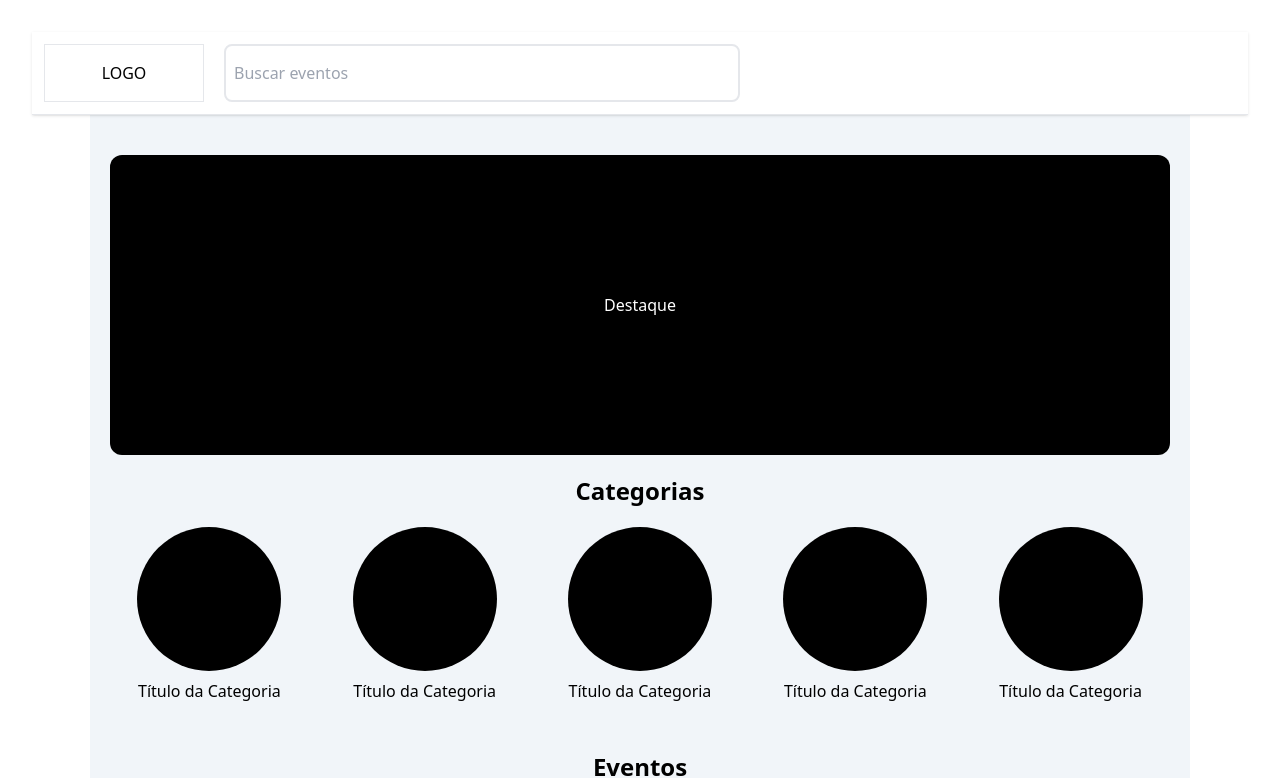
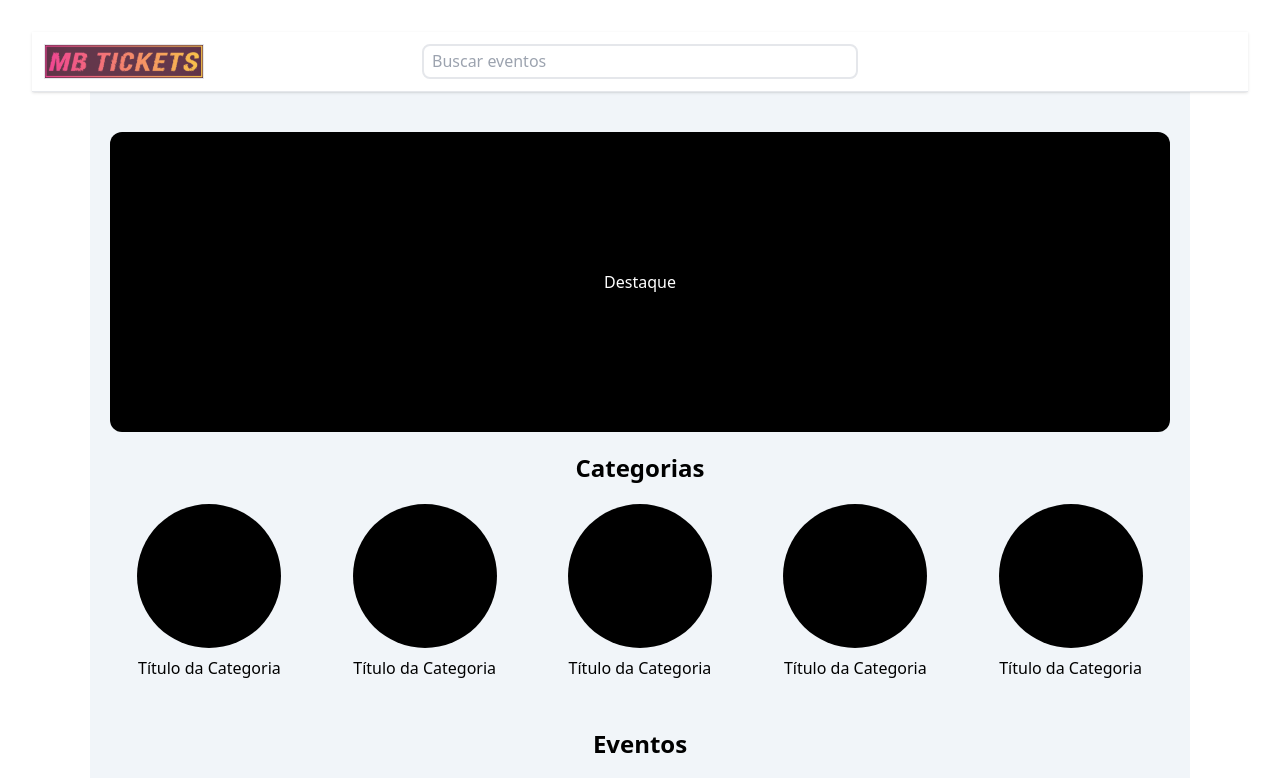
Before and after one commit to vf-jara/desafioMBLabs, a React (Vite) app: page / in a window 1280 px wide. Shown: the top 778 px of the page. Built offline with nearby package versions, Linux system fonts and the light colour scheme.

Commit message:
logo adicionada e ajuste na header

```diff
--- a/src/components/Header/Header.jsx
+++ b/src/components/Header/Header.jsx
@@ -1,5 +1,6 @@
 import React from 'react'
 import { Link } from 'react-router-dom'
+import Logo from '../../assets/images/logo.png'
 
 /*
 *******************************
@@ -13,14 +14,16 @@ const handleSubmit = e => {
 
 function Header() {
     return (
-        <div className='w-full flex flex-1 border-b p-3 bg-[rgba(255,255,255,0.6)] shadow backdrop-blur-sm'>
-            <div className='px-5 py-4 bg-white flex justify-center w-28 md:w-40 border'>
+        <div id='mainHeader' className='w-full flex flex-1 border-b p-3 bg-[rgba(255,255,255,0.6)] shadow backdrop-blur-sm'>
+            <div className=' bg-white flex justify-center w-28 md:w-40 border'>
                 <Link to={"/"}>
-                    <div>LOGO</div>
+                    <div>
+                        <img src={Logo}></img>
+                    </div>
                 </Link>
             </div>
             <div className='flex flex-1'>
-                <form onSubmit={handleSubmit} className='flex w-full'>
+                <form onSubmit={handleSubmit} className='flex w-full lg:justify-center lg:pr-40'>
                     <input className='flex w-full md:w-1/2 px-2 border-2 mx-5 rounded-lg focus:outline-sky-600 outline-offset-0' type="search" placeholder="Buscar eventos" />
                 </form>
             </div>
```
Also changed, not shown: src/assets/images/logo.png (added).
